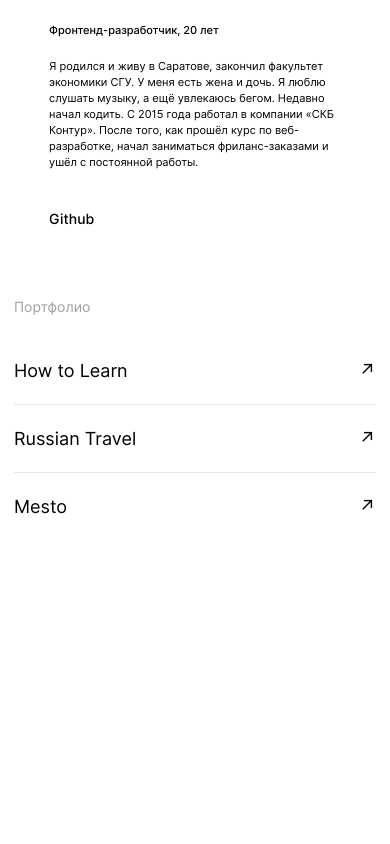
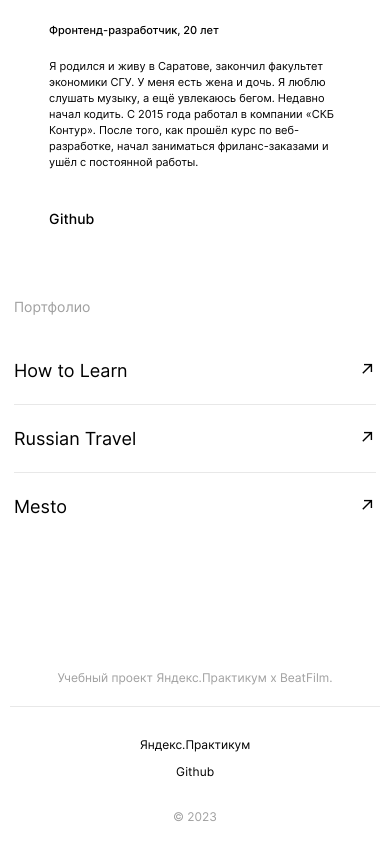
Before and after one commit to VasilyRazdorsky/movies-explorer-frontend, a React (Create React App) app: page / in a window 390 px wide. Shown: the part 2510-3354 px from the top of the page. Before the commit the page ends 3101 px from the top, so only its background shows below. Built offline with nearby package versions, Linux system fonts and the light colour scheme.

Commit message:
Реализовать компонент Footer #13

```diff
--- /dev/null
+++ b/src/components/Footer/Footer.css
@@ -0,0 +1,91 @@
+.footer {
+    padding: 79px 70px 20px 70px;
+}
+
+.footer__info {
+    margin: 0;
+    margin-bottom: 20px;
+    font-weight: 400;
+    font-size: 13px;
+    line-height: 16px;
+    text-align: center;
+    color: #A0A0A0;
+}
+
+.footer__contacts {
+    margin-top: 20px;
+    display: flex;
+    justify-content: space-between;
+    align-items: center;
+}
+
+.footer__year {
+    margin: 0;
+    font-weight: 400;
+    font-size: 13px;
+    line-height: 16px;
+}
+
+.footer__link {
+    text-decoration: none;
+    font-weight: 400;
+    font-size: 13px;
+    line-height: 16px;
+    color: #000;
+    transition: all .3s ease-in;
+}
+
+.footer__link:hover {
+    opacity: .7;
+}
+
+.footer__link_action_github {
+    margin-left: 20px;
+}
+
+@media screen and (max-width: 1024px) {
+    .footer {
+        padding: 79px 30px 20px 30px;
+    }
+}
+
+@media screen and (max-width: 540px) {
+    .footer {
+        padding: 79px 10px 20px 10px;
+    }
+
+    .footer__info {
+        font-size: 12px;
+        line-height: 15px;
+        margin-bottom: 21px;
+    }
+
+    .footer__contacts {
+        margin-top: 30px;
+        flex-direction: column-reverse;
+        align-items: center;
+    }
+
+    .footer__links {
+        display: flex;
+        flex-direction: column;
+        align-items: center;
+    }
+
+    .footer__link {
+        font-size: 12px;
+        line-height: 15px;
+    }
+
+    .footer__link_action_github {
+        margin: 0;
+        margin-top: 12px;
+    }
+
+    .footer__year {
+        margin-top: 30px;
+        font-size: 12px;
+        line-height: 15px;
+        color: #A0A0A0;
+    }
+}
--- /dev/null
+++ b/src/components/Footer/Footer.jsx
@@ -0,0 +1,23 @@
+import Divider from "../Divider/Divider";
+
+const Footer = () => {
+    const date = new Date();
+
+    return (
+        <footer className="footer">
+            <p className="footer__info">Учебный проект Яндекс.Практикум х BeatFilm.</p>
+
+            <Divider isGray={true} />
+
+            <div className="footer__contacts">
+                <p className="footer__year">© {date.getFullYear()}</p>
+                <div className="footer__links">
+                    <a href="https://practicum.yandex.ru/" className="footer__link">Яндекс.Практикум</a>
+                    <a href="https://github.com/VasilyRazdorsky" className="footer__link footer__link_action_github">Github</a>
+                </div>
+            </div>
+        </footer>
+    );
+}
+
+export default Footer;
--- a/src/components/Main/Main.jsx
+++ b/src/components/Main/Main.jsx
@@ -5,6 +5,7 @@ import AboutProject from "../AboutProject/AboutProject";
 import Techs from "../Techs/Techs";
 import AboutMe from "../AboutMe/AboutMe";
 import Portfolio from "../Portfolio/Portfolio";
+import Footer from "../Footer/Footer";
 
 const Main = ({currentPage}) => {
     return (
@@ -16,6 +17,7 @@ const Main = ({currentPage}) => {
             <Techs />
             <AboutMe />
             <Portfolio />
+            <Footer />
         </>
     );
 }
--- a/src/index.css
+++ b/src/index.css
@@ -11,3 +11,4 @@
 @import url('./components/Techs/Techs.css');
 @import url('./components/AboutMe/AboutMe.css');
 @import url('./components/Portfolio/Portfolio.css');
+@import url('./components/Footer/Footer.css');
```
